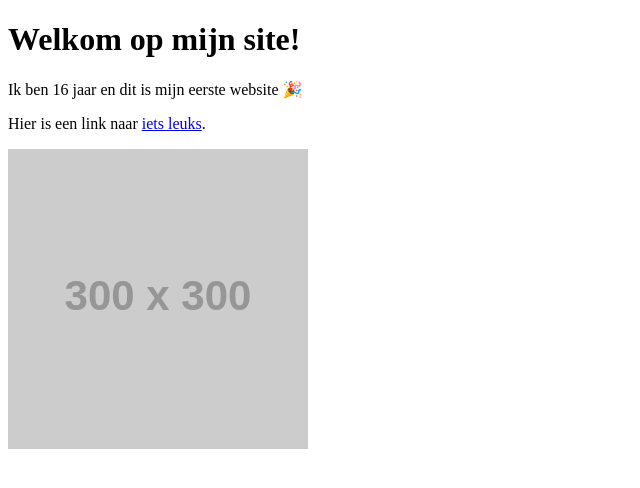
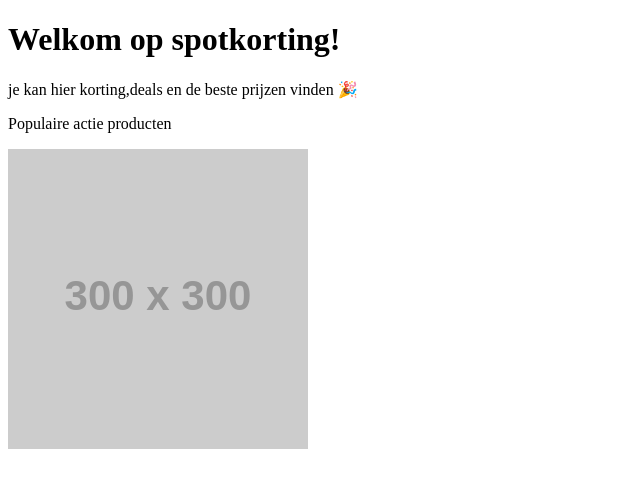
Before and after one commit to brunosar/Mijn-site-korting, a plain HTML site: page index.html in a window 1280 px wide. Shown: the whole page, without its empty margins (0-640 px from the left). Drawn offline with Linux system fonts and the light colour scheme; placeholder pictures from the web are drawn by us.

Commit message:
Update index.html

```diff
--- a/index.html
+++ b/index.html
@@ -2,12 +2,12 @@
 <html>
 <head>
   <meta charset="UTF-8">
-  <title>Mijn Website</title>
+  <title>spotkorting</title>
 </head>
 <body>
-  <h1>Welkom op mijn site!</h1>
-  <p>Ik ben 16 jaar en dit is mijn eerste website 🎉</p>
-  <p>Hier is een link naar <a href="https://example.com">iets leuks</a>.</p>
+  <h1>Welkom op spotkorting!</h1>
+  <p>je kan hier korting,deals en de beste prijzen vinden 🎉</p>
+  <p>Populaire actie producten </p>
   <img src="https://via.placeholder.com/300" alt="Voorbeeld foto">
 </body>
 </html>
```
